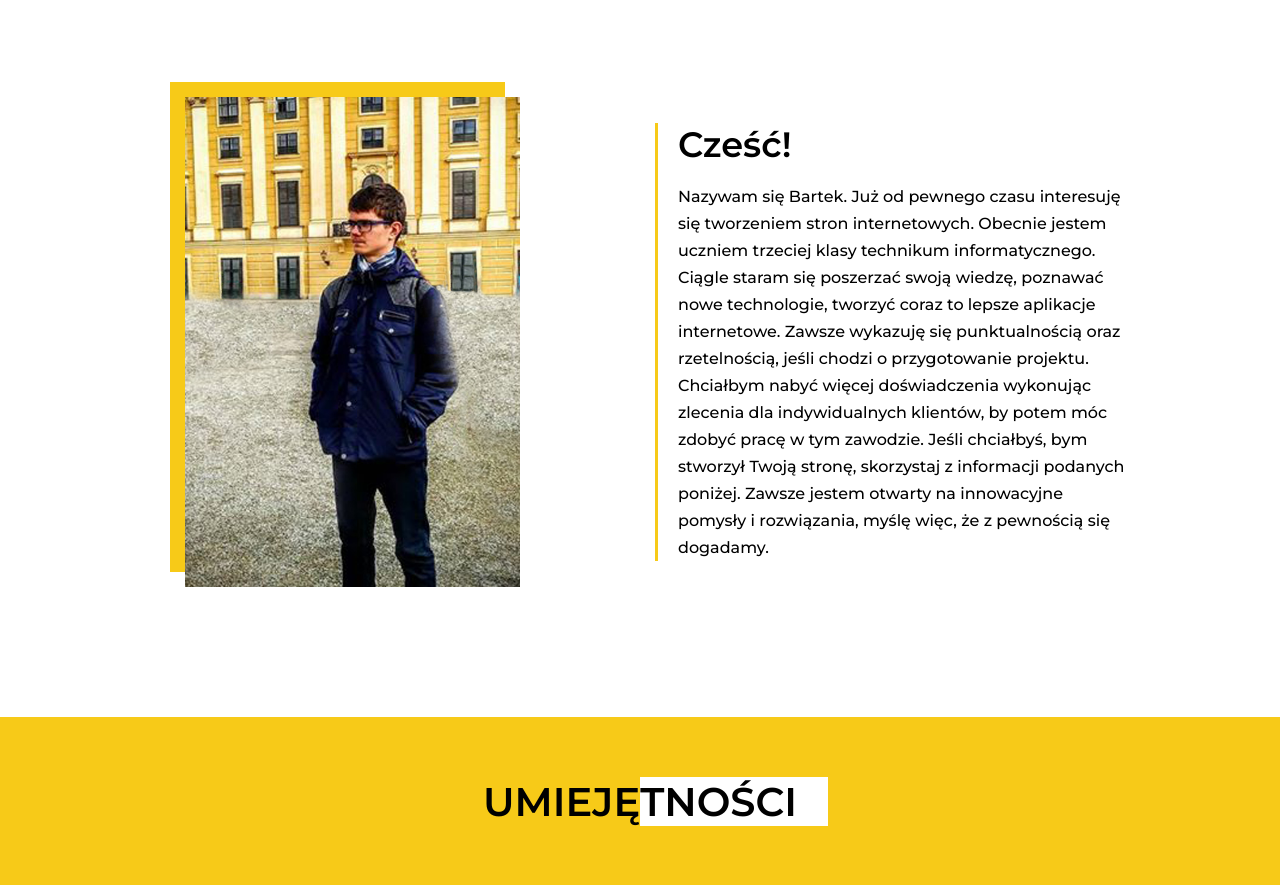
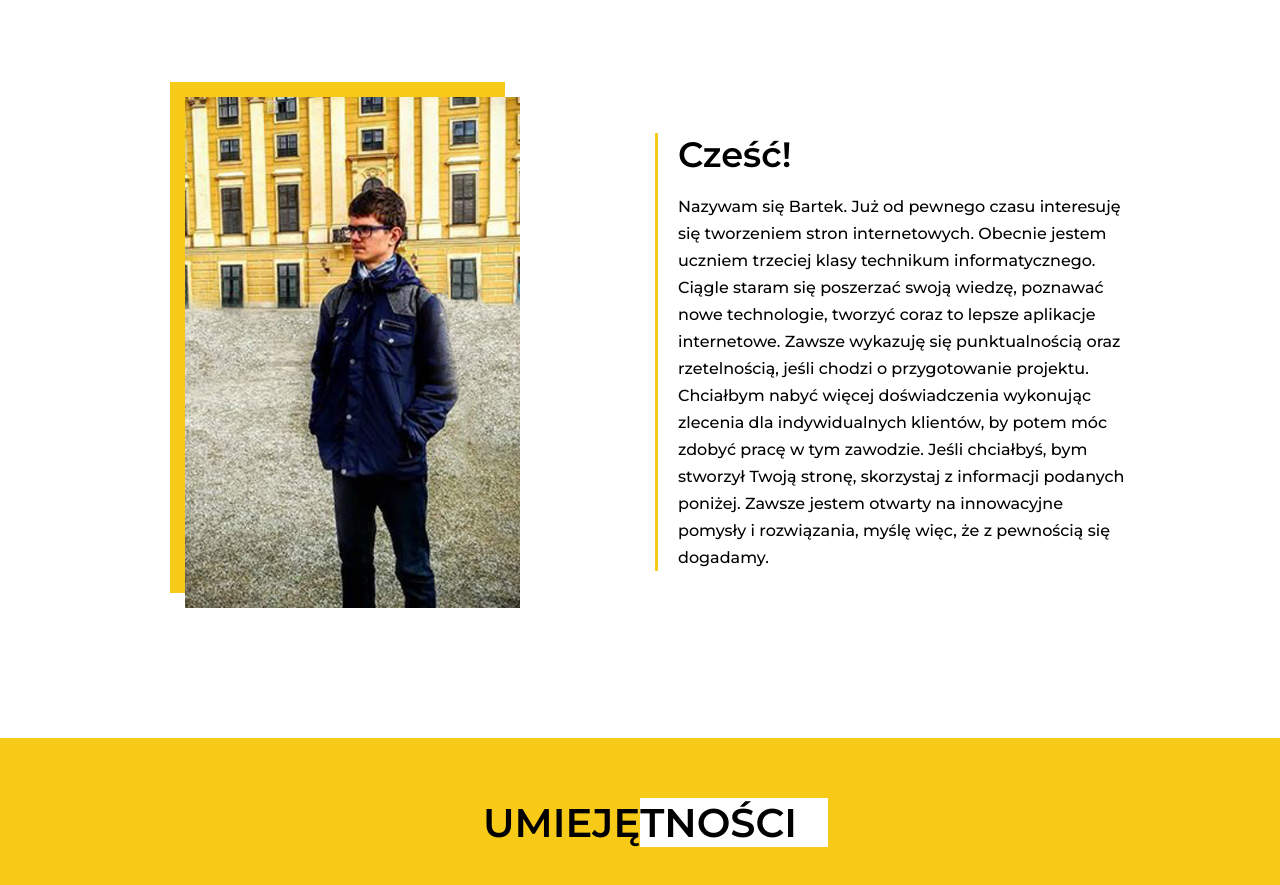
Before and after one commit to Bartek532/portfolio, a plain HTML site: page index.html in a window 1280 px wide. Shown: the part 1044-1929 px from the top of the page. Drawn offline with nearby package versions, Linux system fonts and the light colour scheme; files that its build step writes are made by us from their sources; a web font is replaced by a local one.

Commit message:
change image size

```diff
--- a/CSS/About/about.scss
+++ b/CSS/About/about.scss
@@ -24,8 +24,8 @@
 		padding: 40px auto;
 
 		&__image {
-			width: 245px;
-			height: 350px;
+			width: 250px;
+			height: 381px;
 			margin: 10px auto;
 			position: relative;
 			z-index: 3;
@@ -86,7 +86,7 @@
 
 		&__image {
 			width: 335px;
-			height: 490px;
+			height: 511px;
 		}
 	}
 }
```
